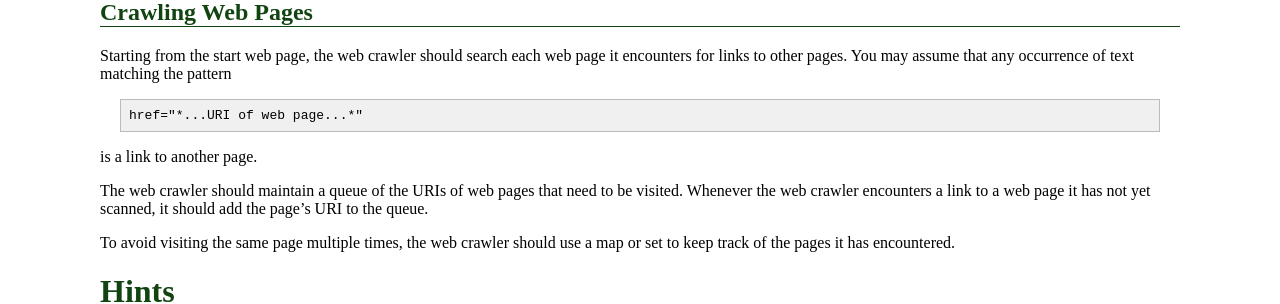
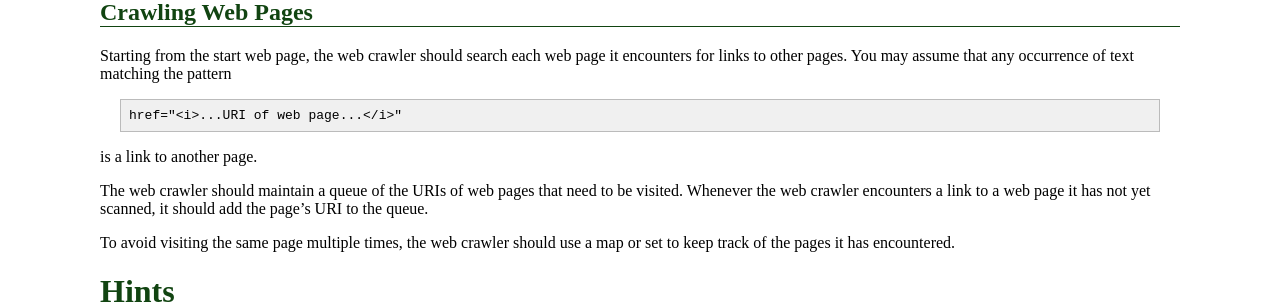
Before and after one commit to ycpcs/cs201-summer2014, a Jekyll site: the page built from assign/assign07.md, in a window 1280 px wide and 900 px high, scrolled down 2115 px. Shown: the part 152-456 px from the top of the window. Built offline with Jekyll 4.4.1, drawn with Linux system fonts in a browser that asks for light colours; Markdown is read by kramdown in place of the engine named in the settings.

Commit message:
try again?

```diff
--- a/assign/assign07.md
+++ b/assign/assign07.md
@@ -121,7 +121,7 @@ Crawling Web Pages
 
 Starting from the start web page, the web crawler should search each web page it encounters for links to other pages. You may assume that any occurrence of text matching the pattern
 
-    href="*...URI of web page...*"
+    href="<i>...URI of web page...</i>"
 
 is a link to another page.
 
```
